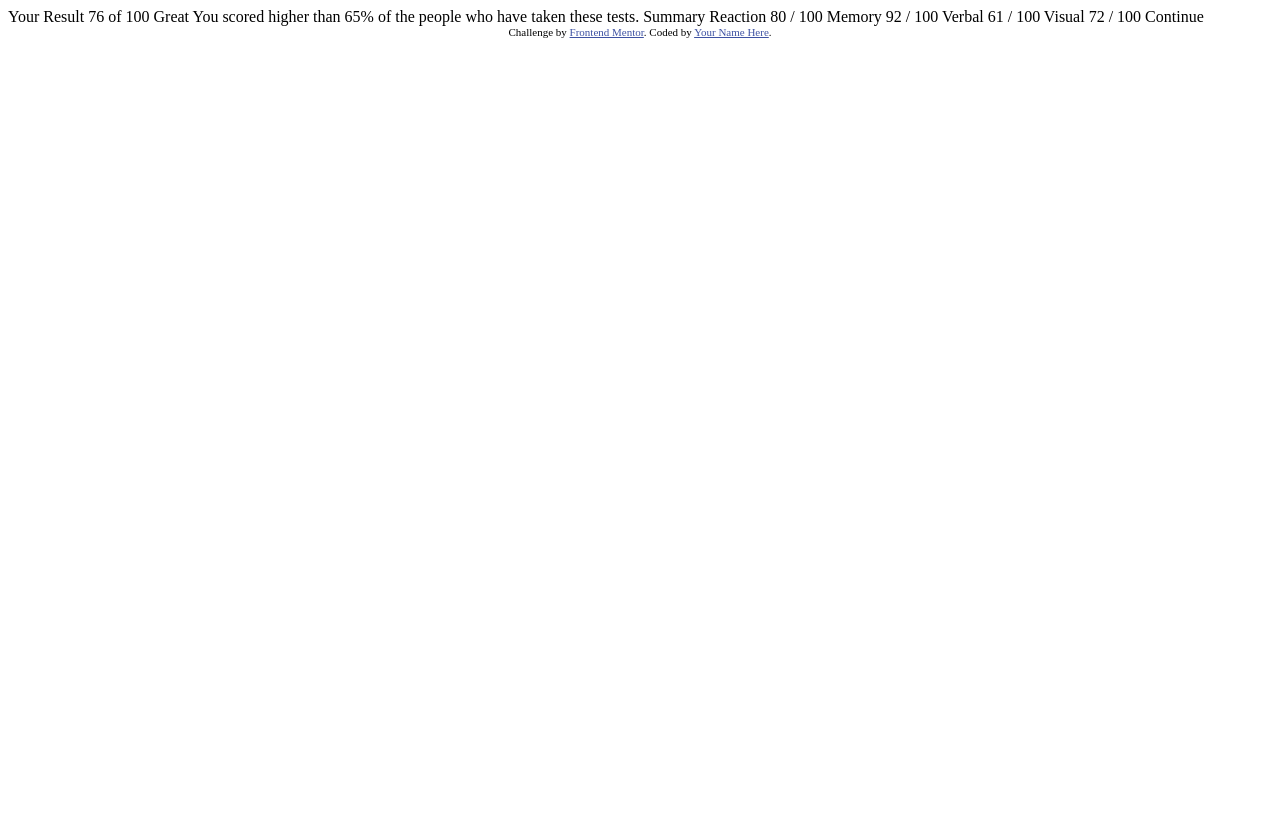
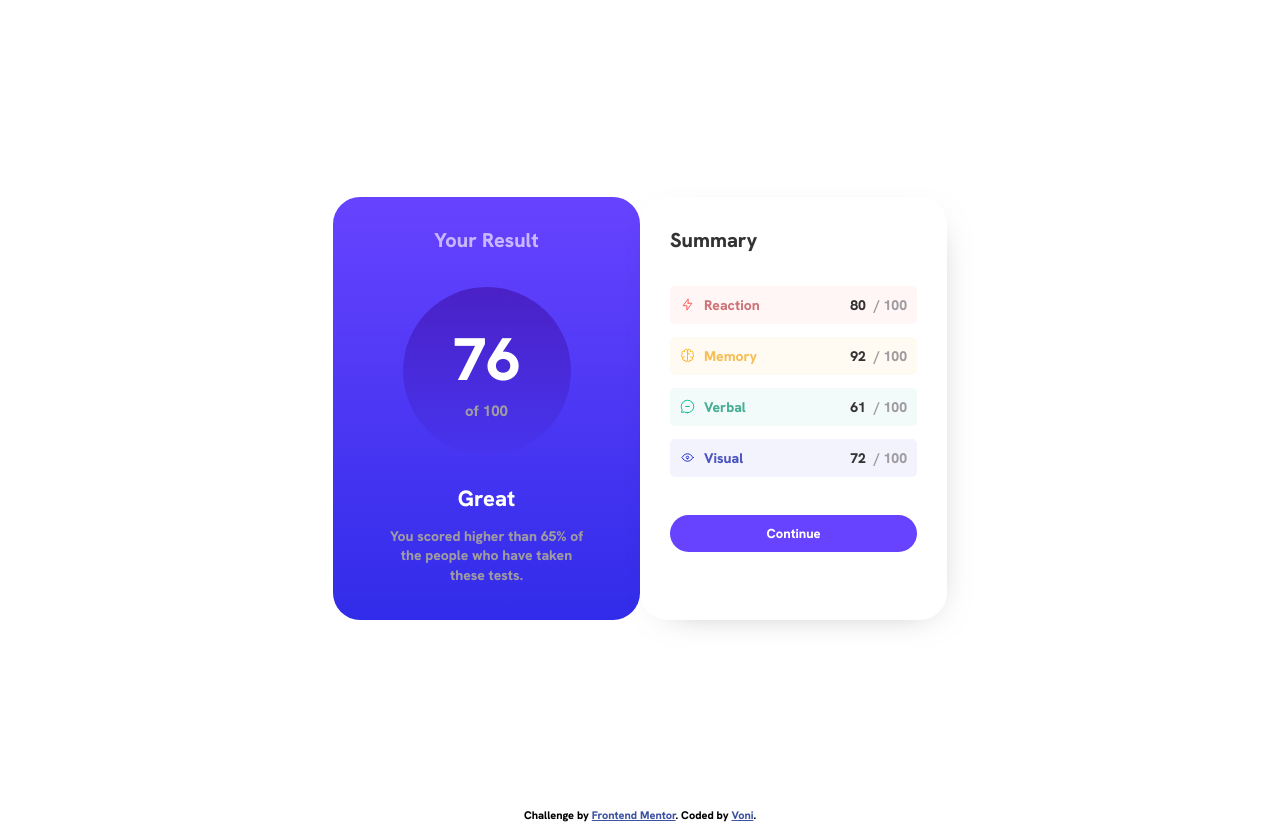
Before and after one commit to vonyms/results-summary-component-main, a plain HTML site: page index.html in a window 1280 px wide. Before the commit the page ends 800 px from the top, so only its background shows below. Drawn offline with Linux system fonts and the light colour scheme.

Commit message:
integration

```diff
--- /dev/null
+++ b/css/style.scss
@@ -0,0 +1,208 @@
+@font-face {
+    font-family: 'HankenGrotesk-VariableFont_wght';
+    src: url('../assets/fonts/static/HankenGrotesk-ExtraBold.woff') format('woff');
+}
+
+body {
+    font-family: 'HankenGrotesk-VariableFont_wght', sans-serif;
+}
+
+.text-purple {
+    color: #c8b7ff;
+}
+.text-grey {
+    color: #9f9ba1;
+}
+.text-black {
+    color: #333;
+}
+.text-normal {
+    font-size: 20px;
+}
+.text-medium {
+    font-size: 15px;
+}
+.h1 {
+    font-size: 60px;
+    padding-bottom: 3px;
+    color: #fff;
+}
+
+.h2 {
+    font-size: 22px;
+    color: #fff;
+}
+
+.text-red {
+    color: #cd7579;
+}
+
+.text-yellow {
+    color: #f7be58;
+}
+
+.text-green {
+    color: #47ae93;
+}
+
+.text-blue {
+    color: #4a54bf;
+}
+
+.background-red {
+    background-color: #fff6f5;
+}
+
+.background-yellow {
+    background-color: #fffbf2;
+}
+
+.background-green {
+    background-color: #f2fbfa;
+}
+
+.background-blue {
+    background-color: #f3f3fd;
+}
+
+.container {
+display: flex;
+align-items: center;
+justify-content: center;
+height: 100vh;
+	.block-summary {
+
+		.block-summary--intern {
+        display: flex;
+        flex-direction: row;
+			.block-summary--item {
+				.block-summary--item-left {
+                    height: 363px;
+                    background: linear-gradient(#6743ff, #312ce9) ;
+                    width: 247px;
+                    border-radius: 27px;
+                    font-size: 20px;
+                    padding: 30px;
+                    color: #c8b7ff;
+                    text-align: center;
+					.block-summary--item-left-intern {
+                    display: flex;
+                    flex-direction: column;
+                    justify-content: center;
+                    align-items: center;
+						.block-circle {
+                            padding-top: 34px;
+                            padding-bottom: 29px;
+							.block-circle--intern {
+                            border-radius: 50%;
+                            background: linear-gradient(#4a21c6, #4734ee) ;
+                            width: 168px;
+                            height: 168px;
+                            display: flex;
+                            flex-direction: column;
+                            justify-content: center;
+                            align-items: center;
+							}
+						}
+                        .paragraph {
+                            font-size: 14px !important;
+                            line-height: 1.4;
+                            padding-left: 22px;
+                            padding-right: 22px;
+                        }
+					}
+				}
+
+				.block-summary--item-right {
+                    background-color: #fff;
+                    height: 363px;
+                    width: 247px;
+                    border-radius: 27px;
+                    font-size: 20px;
+                    padding: 30px;
+                    color: #c8b7ff;
+                    -webkit-box-shadow: 6px 9px 38px -26px rgb(0 0 0 / 50%);
+                    -moz-box-shadow: 6px 9px 38px -26px rgb(0 0 0 / 50%);
+                    box-shadow: 6px 9px 38px -26px rgb(0 0 0 / 50%);
+
+					.block-summary--item-right-intern {
+
+						.block-list {
+                            padding-top: 20px;
+                            padding-bottom: 25px;
+							.block-list--item {
+
+								.block-list--item-intern {
+                                padding: 10px 10px;
+                                border-radius: 5px;
+                                display: flex;
+                                flex-direction: row;
+                                align-items: center;
+                                justify-content: space-between;
+                                font-size: 14px;
+                                margin-bottom: 13px;
+                                margin-top: 13px;
+
+									.block-list--item-intern--left {
+                                        display: flex;
+                                        flex-direction: row;
+                                        align-items: center;
+
+										.icon {
+                                            display: flex;
+                                            flex-direction: row;
+                                            align-items: center;
+											img {
+                                            width: 15px;
+                                            height: 15px;
+                                            padding-right: 9px;
+											}
+										}
+
+										.title-list--item {
+
+										}
+									}
+
+									.block-list--item-intern--right {
+                                        display: flex;
+                                        flex-direction: row;
+                                        align-items: center;
+                                        .text-black {
+                                            padding-right: 8px;
+                                        }
+									}
+								}
+							}
+						}
+
+						.block-bottom {
+							.btn-primary {
+                            padding-top: 10px;
+                            padding-bottom: 10px;
+                            padding-right: 10px;
+                            padding-left: 10px;
+                            background-color: #6743ff;
+                            border-radius: 25px;
+                            font-size: 13px;
+                            text-decoration: none;
+                            color: #fff;
+                            width: 92%;
+                            display: block;
+                            text-align: center;
+                            &:hover {
+                                background-color: #34386b;
+                            }
+							}
+						}
+					}
+				}
+			}
+		}
+	}
+}
+@media screen and (max-width: 50em) {
+    .block-summary--item {
+        flex-direction: column;
+    }
+}
--- a/index.html
+++ b/index.html
@@ -1,47 +1,130 @@
 <!DOCTYPE html>
 <html lang="en">
+
 <head>
   <meta charset="UTF-8">
-  <meta name="viewport" content="width=device-width, initial-scale=1.0"> <!-- displays site properly based on user's device -->
+  <meta name="viewport" content="width=device-width, initial-scale=1.0">
+  <!-- displays site properly based on user's device -->
 
   <link rel="icon" type="image/png" sizes="32x32" href="./assets/images/favicon-32x32.png">
+  <link rel="stylesheet" href="./css/style.css">
 
   <title>Frontend Mentor | Results summary component</title>
 
   <!-- Feel free to remove these styles or customise in your own stylesheet 👍 -->
   <style>
-    .attribution { font-size: 11px; text-align: center; }
-    .attribution a { color: hsl(228, 45%, 44%); }
+    .attribution {
+      font-size: 11px;
+      text-align: center;
+    }
+
+    .attribution a {
+      color: hsl(228, 45%, 44%);
+    }
   </style>
 </head>
+
 <body>
 
-  Your Result
-  76
-  of 100
+  <div class="container">
+    <div class="block-summary">
+      <div class="block-summary--intern">
 
-  Great
-  You scored higher than 65% of the people who have taken these tests.
+        <div class="block-summary--item">
+          <div class="block-summary--item-left">
+            <div class="block-summary--item-left-intern">
+              <div class="title">Your Result</div>
+              <div class="block-circle">
+                <div class="block-circle--intern">
+                  <div class="h1">76</div>
+                  <div class="text-medium text-grey">of 100</div>
+                </div>
+              </div>
+              <div class="h2 text-white">Great</div>
+              <p class="text-grey paragraph">You scored higher than 65% of the people who have taken these tests.</p>
+            </div>
+          </div>
+        </div>
 
-  Summary
+        <div class="block-summary--item">
+          <div class="block-summary--item-right">
+            <div class="block-summary--item-right-intern">
+              <div class="title text-black">Summary</div>
+              <div class="block-list">
 
-  Reaction
-  80 / 100
+                <div class="block-list--item">
+                  <div class="block-list--item-intern background-red">
+                    <div class="block-list--item-intern--left">
+                      <div class="icon"><img src="./assets/images/icon-reaction.svg" alt="Reaction"
+                          srcset="./assets/images/icon-reaction.svg"></div>
+                      <div class="title-list--item text-red">Reaction</div>
+                    </div>
+                    <div class="block-list--item-intern--right">
+                      <div class="text-black">80</div>
+                      <div class="text-grey"> / 100</div>
+                    </div>
+                  </div>
+                </div>
 
-  Memory
-  92 / 100
+                <div class="block-list--item">
+                  <div class="block-list--item-intern background-yellow">
+                    <div class="block-list--item-intern--left">
+                      <div class="icon"><img src="./assets/images/icon-memory.svg" alt="Reaction"
+                          srcset="./assets/images/icon-memory.svg"></div>
+                      <div class="title-list--item text-yellow">Memory</div>
+                    </div>
+                    <div class="block-list--item-intern--right">
+                      <div class="text-black">92</div>
+                      <div class="text-grey"> / 100</div>
+                    </div>
+                  </div>
+                </div>
 
-  Verbal
-  61 / 100
+                <div class="block-list--item">
+                  <div class="block-list--item-intern  background-green">
+                    <div class="block-list--item-intern--left">
+                      <div class="icon"><img src="./assets/images/icon-verbal.svg" alt="Reaction"
+                          srcset="./assets/images/icon-verbal.svg"></div>
+                      <div class="title-list--item text-green">Verbal</div>
+                    </div>
+                    <div class="block-list--item-intern--right">
+                      <div class="text-black">61</div>
+                      <div class="text-grey"> / 100</div>
+                    </div>
+                  </div>
+                </div>
 
-  Visual
-  72 / 100
+                <div class="block-list--item">
+                  <div class="block-list--item-intern background-blue">
+                    <div class="block-list--item-intern--left">
+                      <div class="icon"><img src="./assets/images/icon-visual.svg" alt="Visual"
+                          srcset="./assets/images/icon-visual.svg"></div>
+                      <div class="title-list--item text-blue">Visual</div>
+                    </div>
+                    <div class="block-list--item-intern--right">
+                      <div class="text-black">72</div>
+                      <div class="text-grey"> / 100</div>
+                    </div>
+                  </div>
+                </div>
 
-  Continue
+              </div>
+
+              <div class="block-bottom">
+                <a href="#" class="btn-primary">Continue</a>
+              </div>
+            </div>
+          </div>
+        </div>
+
+      </div>
+    </div>
+  </div>
 
   <div class="attribution">
     Challenge by <a href="https://www.frontendmentor.io?ref=challenge" target="_blank">Frontend Mentor</a>.
-    Coded by <a href="#">Your Name Here</a>.
+    Coded by <a href="#">Voni</a>.
   </div>
 </body>
+
 </html>
```
Also changed, not shown: assets/fonts/HankenGrotesk-VariableFont_wght.ttf (deleted), assets/fonts/HankenGrotesk-VariableFont_wght.woff (added), assets/fonts/static/HankenGrotesk-Bold.ttf (deleted), assets/fonts/static/HankenGrotesk-Bold.woff (added), assets/fonts/static/HankenGrotesk-ExtraBold.ttf (deleted), assets/fonts/static/HankenGrotesk-ExtraBold.woff (added), assets/fonts/static/HankenGrotesk-Medium.ttf (deleted), assets/fonts/static/HankenGrotesk-Medium.woff (added), css/style.css (added), 1 other file.
